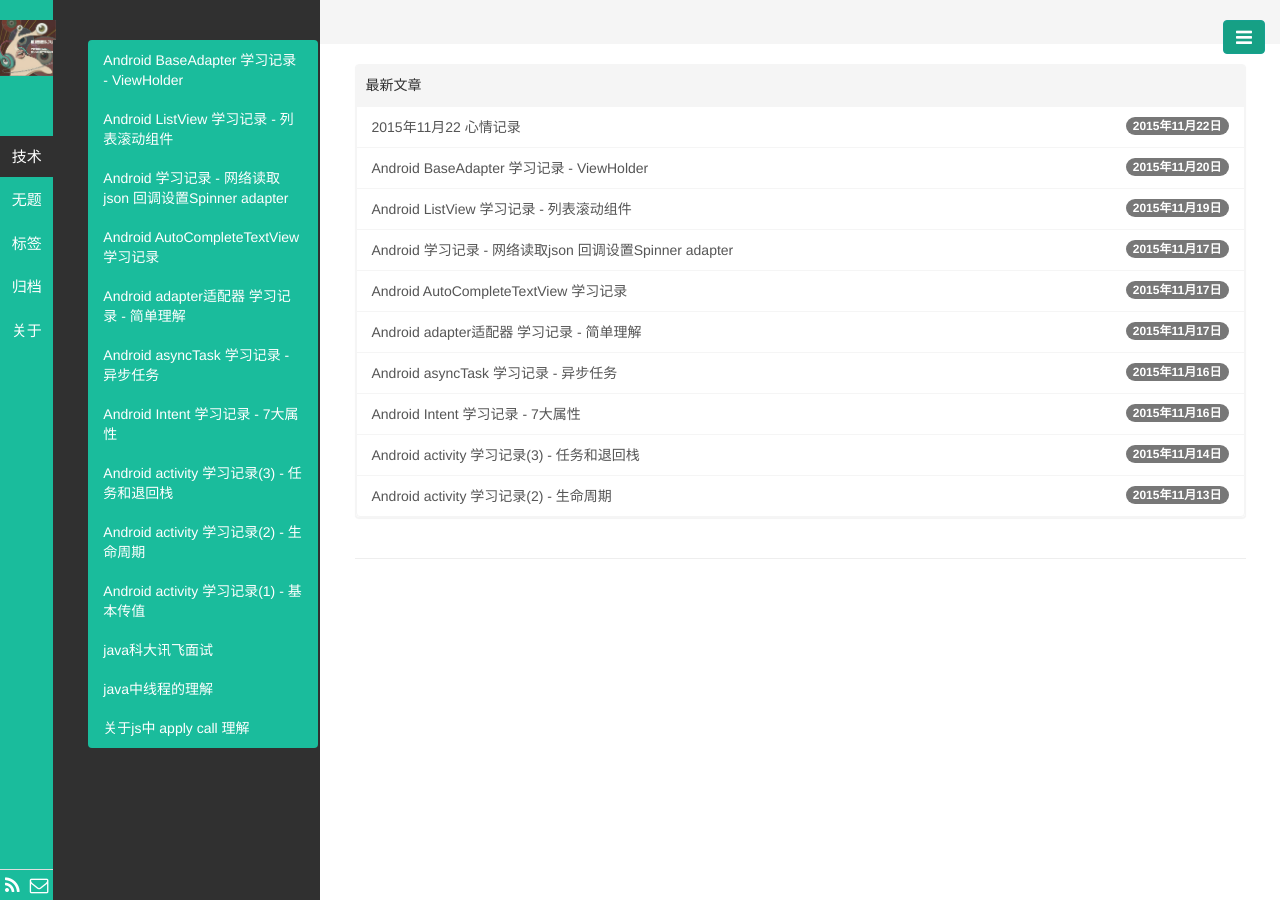
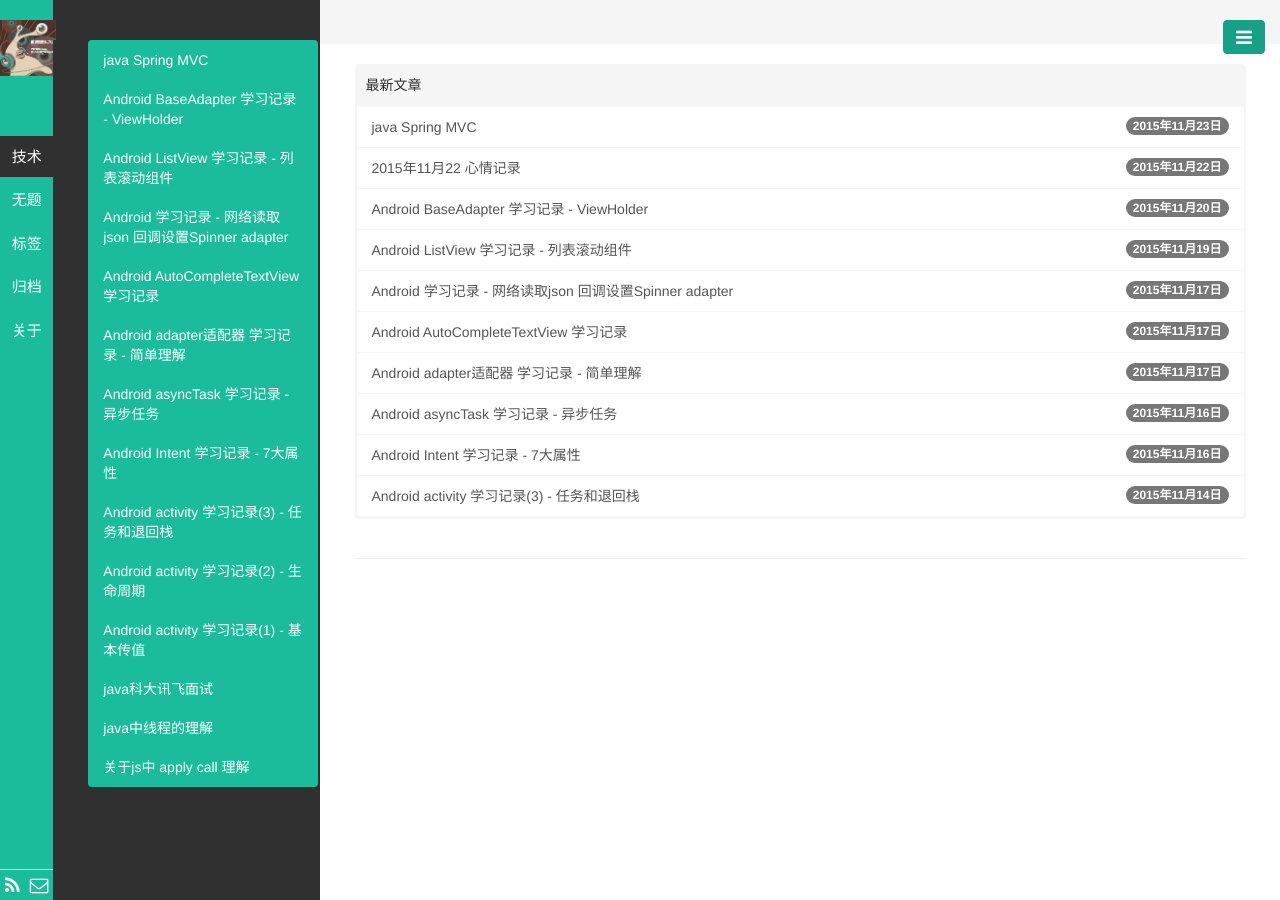
Before and after one commit to javadavid/blog, a Jekyll site: the page built from index.html, in a window 1280 px wide. Built offline with Jekyll 4.4.1, drawn with Linux system fonts in a browser that asks for light colours; the list of posts is cut into pages by our own code; comment, search, counter and statistics services are not loaded; some of the changed lines change nothing that is shown.

Commit message:
new post

```diff
--- /dev/null
+++ b/_posts/技术/2015-11-23-java-spring-mvc.md
@@ -0,0 +1,223 @@
+---
+layout: post
+title:  "java Spring MVC"
+date: 2015/11/23 17:11:52
+categories:
+- 技术
+tags:
+- java
+- Spring
+- MVC
+---
+
+###首先Struts和Spring的MVC比较
+
+![Struts](http://img.my.csdn.net/uploads/201211/29/1354171583_5590.png)
+
+1. 前台请求调用 通过XML中请求的文件对应mapping去请求相应的class方法。（其中要经过Filter过滤器和拦截器）
+2. 通过请求的参数，在方法中实现逻辑，产生结果，然后再通过mapping forward在struts.xml找到所需要返回的路径
+3. 结果再经过过滤器返回给用户。
+
+![Spring](http://sishuok.com/forum/upload/2012/7/14/529024df9d2b0d1e62d8054a86d866c9__1.JPG)
+
+1. 用户请求 到前端控制器（通过servlet实现过滤），前端控制器判断交给那个页面控制器来处理
+2. 页面控制器通过参数，在spring配置文件中找到相关的对象控制器，进行调用处理。最后返回一个ModelAndView的对象给前端控制器（其中包含了返回的对象和返回的地址View）
+3. 前端控制器回收后进行视图的渲染，返回给用户
+
+区别：
+在于Struts控制器在Action类中完成，而Spring的是在前端的分发逻辑调用。
+
+
+###简单的 Spring MVC的框架控制（事例）
+
+
+web.xml：需要配置相应的servlet，通过DispatcherServlet过滤，启动入口
+
+	<servlet>
+		<servlet-name>springMVC</servlet-name>
+		<servlet-class>org.springframework.web.servlet.DispatcherServlet</servlet-class>
+		<init-param>
+			<param-name>contextConfigLocation</param-name>
+			<param-value>classpath*:config/springMVC-servlet.xml</param-value>
+		</init-param>
+	</servlet>
+	<servlet-mapping>
+		<servlet-name>springMVC</servlet-name>
+		<url-pattern>/</url-pattern>
+	</servlet-mapping>
+
+
+
+springMVC-servlet（文件名称需要根据servlet名称命名），其中配置文件需要注册Bean和声明文件路径和返回后缀名
+
+
+	<!-- 声明文件夹路径和后缀名 -->
+	<bean id="viewResolver" class="org.springframework.web.servlet.view.InternalResourceViewResolver">
+        <property name="prefix" value="/"></property>
+        <property name="suffix" value=".jsp"></property>
+    </bean>
+
+    <!-- 声明注册Bean -->
+    <bean name="/index" class="org.xh.spring.demo.HelloWorldController"></bean>
+
+HelloWorldController类
+
+	public class HelloWorldController implements Controller {
+		@Override
+		public ModelAndView handleRequest(HttpServletRequest req, HttpServletResponse resp) throws Exception {
+			System.out.println("-- invoke HelloWorldController --");
+			String str="Hello world";
+			return new ModelAndView("/index","result",str);
+		}
+	}
+
+如图显示
+![j2ee_spring_mvc_01.PNG](http://i.imgur.com/w8NzU8T.png)
+
+
+
+###注解方式实现MVC控制器
+
+WEB.XML:配置配置
+
+	<!-- 配置spring启动listener入口 -->
+	<listener>
+		<listener-class>org.springframework.web.context.ContextLoaderListener</listener-class>
+	</listener>
+
+	<context-param>
+		<param-name>contextConfigLocation</param-name>
+		<!-- 存放相关的Bean文件 -->
+		<param-value>classpath*:config/springMVC-core.xml</param-value>
+	</context-param>
+	<servlet>
+		<servlet-name>springMVC</servlet-name>
+		<servlet-class>org.springframework.web.servlet.DispatcherServlet</servlet-class>
+		<init-param>
+			<param-name>contextConfigLocation</param-name>
+			<!--  -->
+			<param-value>classpath*:config/springMVC-servlet.xml</param-value>
+		</init-param>
+	</servlet>
+	<servlet-mapping>
+		<servlet-name>springMVC</servlet-name>
+		<url-pattern>/</url-pattern>
+	</servlet-mapping>
+
+	<!-- 过滤字符编码 -->
+	<filter>
+		<filter-name>encodingFilter</filter-name>
+		<filter-class>org.springframework.web.filter.CharacterEncodingFilter</filter-class>
+		<init-param>
+			<param-name>encoding</param-name>
+			<param-value>UTF-8</param-value>
+		</init-param>
+		<init-param>
+			<param-name>forceEncoding</param-name>
+			<param-value>true</param-value>
+		</init-param>
+	</filter>
+	<!-- encoding filter for jsp page -->
+	<filter-mapping>
+		<filter-name>encodingFilter</filter-name>
+		<url-pattern>/*</url-pattern>
+	</filter-mapping>
+
+启动顺序：
+
+第一：context-param	初始化参数
+
+第二：Listerer 启动Spring监听操作
+
+第三：Filter	启动编码过滤
+
+第四：servlet 启动SpringMVC
+
+
+springMVC-core.xml：声明Bean
+
+	<!-- 声明注册Bean -->
+    <bean id="springManager" class="org.xh.spring.demo.SpringManager"></bean>
+
+springMVC-servlet.xml:声明环境变量
+
+		<beans xmlns="http://www.springframework.org/schema/beans"
+			 xmlns:context="http://www.springframework.org/schema/context"
+			 xmlns:p="http://www.springframework.org/schema/p"
+			 xmlns:mvc="http://www.springframework.org/schema/mvc"
+			 xmlns:xsi="http://www.w3.org/2001/XMLSchema-instance"
+			 xsi:schemaLocation="http://www.springframework.org/schema/beans
+		      http://www.springframework.org/schema/beans/spring-beans-3.0.xsd
+		      http://www.springframework.org/schema/context
+		      http://www.springframework.org/schema/context/spring-context.xsd
+		      http://www.springframework.org/schema/mvc
+		      http://www.springframework.org/schema/mvc/spring-mvc-3.0.xsd">
+	    <!-- 注解扫描包 -->
+	    <context:component-scan base-package="org.xh.spring.demo" />
+	    <!-- 开启注解 -->
+
+	    <mvc:annotation-driven/>
+
+	    <!--
+	    <bean class="org.springframework.web.servlet.mvc.annotation.AnnotationMethodHandlerAdapter" />
+	    <bean class="org.springframework.web.servlet.mvc.annotation.DefaultAnnotationHandlerMapping"></bean>
+	    -->
+	    <!-- 静态资源访问 -->
+	    <!--
+	    <mvc:resources location="/img/" mapping="/img/**"/>
+	    <mvc:resources location="/js/" mapping="/js/**"/>
+	    -->
+
+	    <bean id="viewResolver" class="org.springframework.web.servlet.view.InternalResourceViewResolver">
+	        <property name="prefix" value="/"></property>
+	        <property name="suffix" value=".jsp"></property>
+	    </bean>
+	     <!-- 文件上传大小的限制和编码缓存-->
+	    <bean id="multipartResolver" class="org.springframework.web.multipart.commons.CommonsMultipartResolver">
+	          <property name="defaultEncoding" value="utf-8" />
+	          <property name="maxUploadSize" value="10485760000" />
+	          <property name="maxInMemorySize" value="40960" />
+	    </bean>
+	 </beans>
+
+ISpring.java/SpringManager.java：声明和实现接口
+
+	public interface ISpring {
+		public String get();
+	}
+
+	public class SpringManager implements ISpring {
+		@Override
+		public String get() {
+			System.out.println("-- SpringManager --");
+			return "this is SpringManager";
+		}
+	}
+
+SpringController.java：注释声明控制层
+
+	@Controller
+	@RequestMapping("/SpringController")
+	public class SpringController {
+		//通过注释注入springManager Bean
+		@Resource(name="springManager")
+		private ISpring springManager;
+
+		//通过 RequestMapping 设置映射地址
+		@RequestMapping("/get")
+		public String get(){
+			System.out.println("-- SpringController --" + springManager.get());
+			return "/index";
+		}
+	}
+
+@Controller:声明控制层
+@RequestMapping:声明用户URL地址映射路径，可以用在方法和类上面
+
+**注意：**return "/index":是访问路径的映射的JSP文件;
+
+实现效果：
+![j2ee_spring_mvc_02](http://i.imgur.com/PQW9uCA.png)
+
+
+参考博客  [地址](http://blog.csdn.net/lishehe/article/details/38355757)
--- a/public/js/base.js
+++ b/public/js/base.js
@@ -64,20 +64,29 @@ $(document).ready(function() {
       $('#nav_btn').click();
     $('.aside3').scrollTop(0);
     contentEffects();
+
+	pajx_loadDuodsuo();
   });
-/*
-$('body').on('click', function(){
-	$.ajax({
-		  data:{short_name:"{{ duoshuo-short_name }}",sync:true},
-		  type: "GET",
-		  url: "http://static.duoshuo.com/embed.js",
-		  dataType: "html",
-		  cache: true
-	});
-});
-*/
+
+
   contentEffects();
 });
+
+// 动态加载多说评论框的方法（pjax使用后会失效），需要回调重新绑定。
+function pajx_loadDuodsuo(){
+	var dus=$(".ds-thread");
+	if($(dus).length==1){
+		 var el = document.createElement('div');
+		 el.setAttribute('data-thread-key',$(dus).attr("data-thread-key"));//必选参数
+		 el.setAttribute('data-url',$(dus).attr("data-url"));
+		 el.setAttribute('data-title',$(dus).attr("data-title"));
+		 DUOSHUO.EmbedThread(el);
+		 $(dus).replaceWith(el);
+	}
+}
+
+
+//渲染发表的帖子
 function contentEffects(){
   //remove the asidebar
   $('.row-offcanvas').removeClass('active');
@@ -90,7 +99,7 @@ function contentEffects(){
     });
     $("pre").addClass("prettyprint");
     prettyPrint();
-    $('#content img').addClass('img-thumbnail').parent('p').addClass('center');
+    $('#content img').addClass('img-thumbnail').parent('p')//.addClass('center');
     $('#content_btn').show();
   }else{
     $('#content_btn').hide();
```
Also changed, not shown: _posts/技术/2015-11-17-java-android-widget-json-callback.md (+2 -2 lines), public/img/j2ee_spring_mvc_01.PNG (added), public/img/j2ee_spring_mvc_02.PNG (added).
